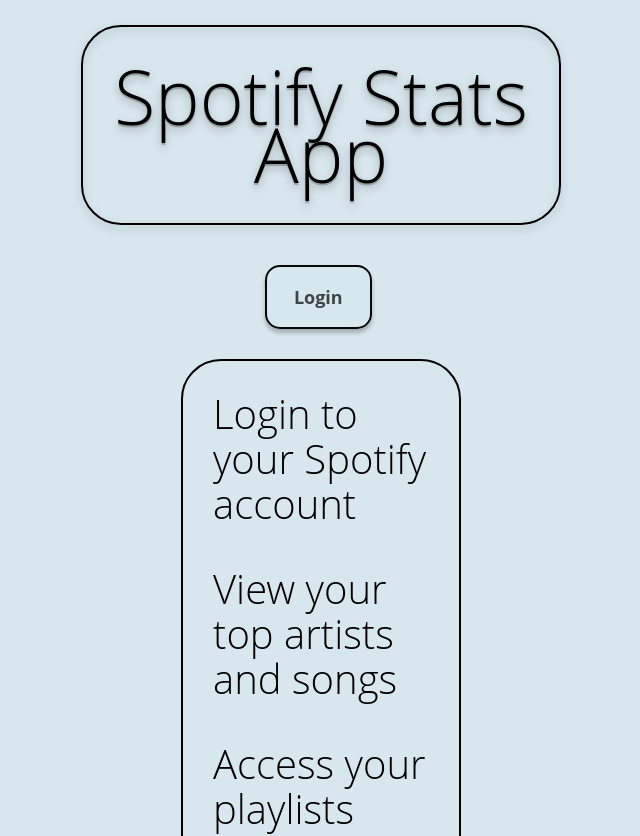
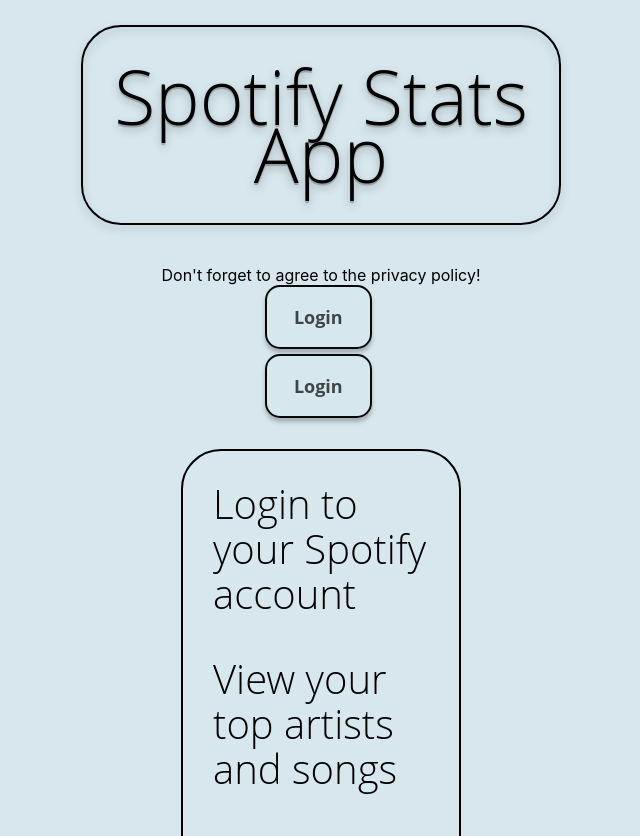
Before and after one commit to pkamanboina/TriDevApp, a React (Create React App) app: page / in a window 1280 px wide. Shown: the top 836 px of the page, without its empty margins (319-959 px from the left). Built offline with nearby package versions, Linux system fonts and the light colour scheme.

Commit message:
Edits to main page

```diff
--- a/src/App.js
+++ b/src/App.js
@@ -1,12 +1,15 @@
 
 import './App.css';
 import Body from "./Body"
+
 
 function App(){
     return (
       <div className="App">
         <h1 className="header">Spotify Stats App</h1>
+        <p1 className="priv">Don't forget to agree to the privacy policy!</p1>
         <main>
+        <button className="login" onClick={handleClick}> Login </button>
           <Body />
           <ul className="description" >
             <li>Login to your Spotify account</li>
@@ -19,7 +22,9 @@
 
       </div>
     );
-
+    function handleClick() {
+      window.open("http://localhost:8888/login");
+    }
 }
 
 
```
